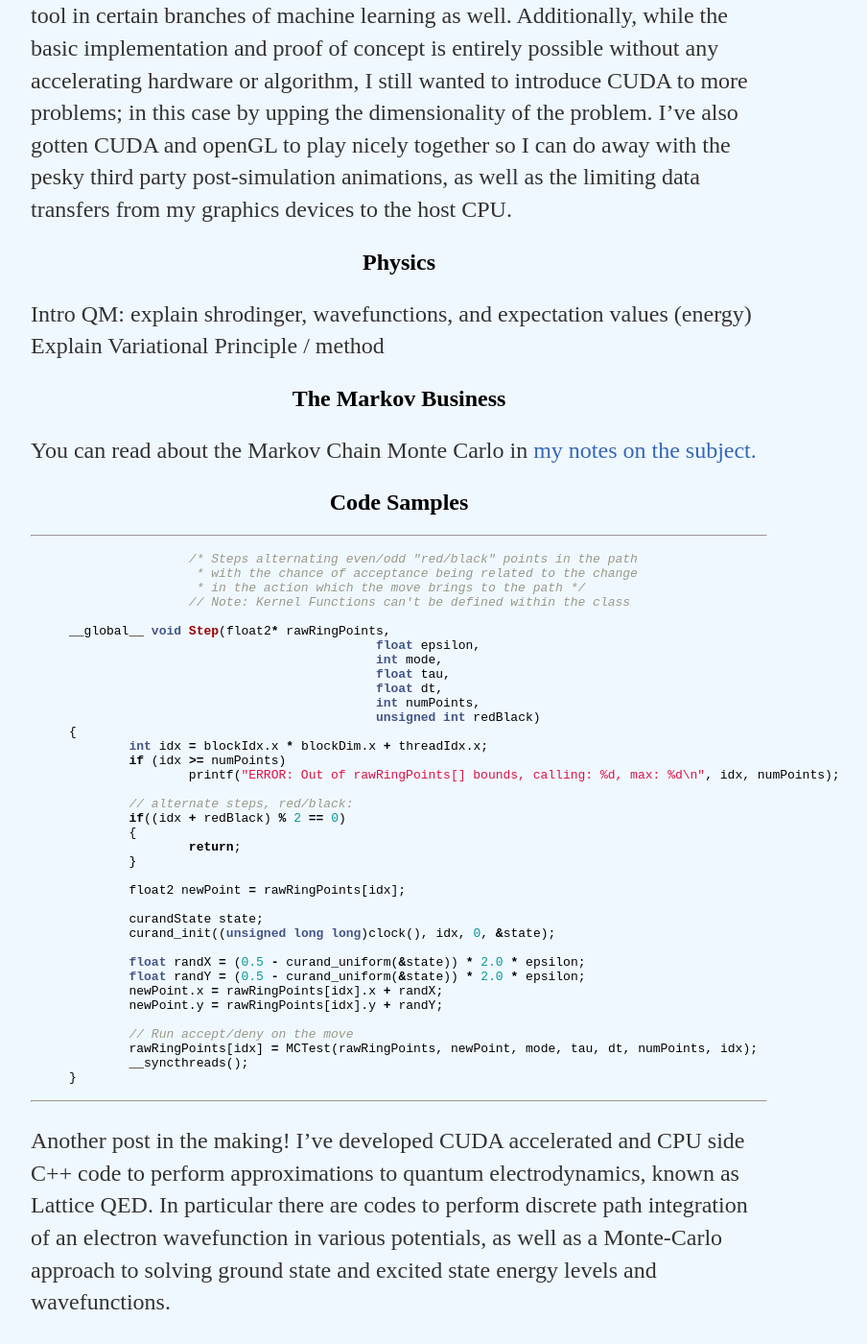
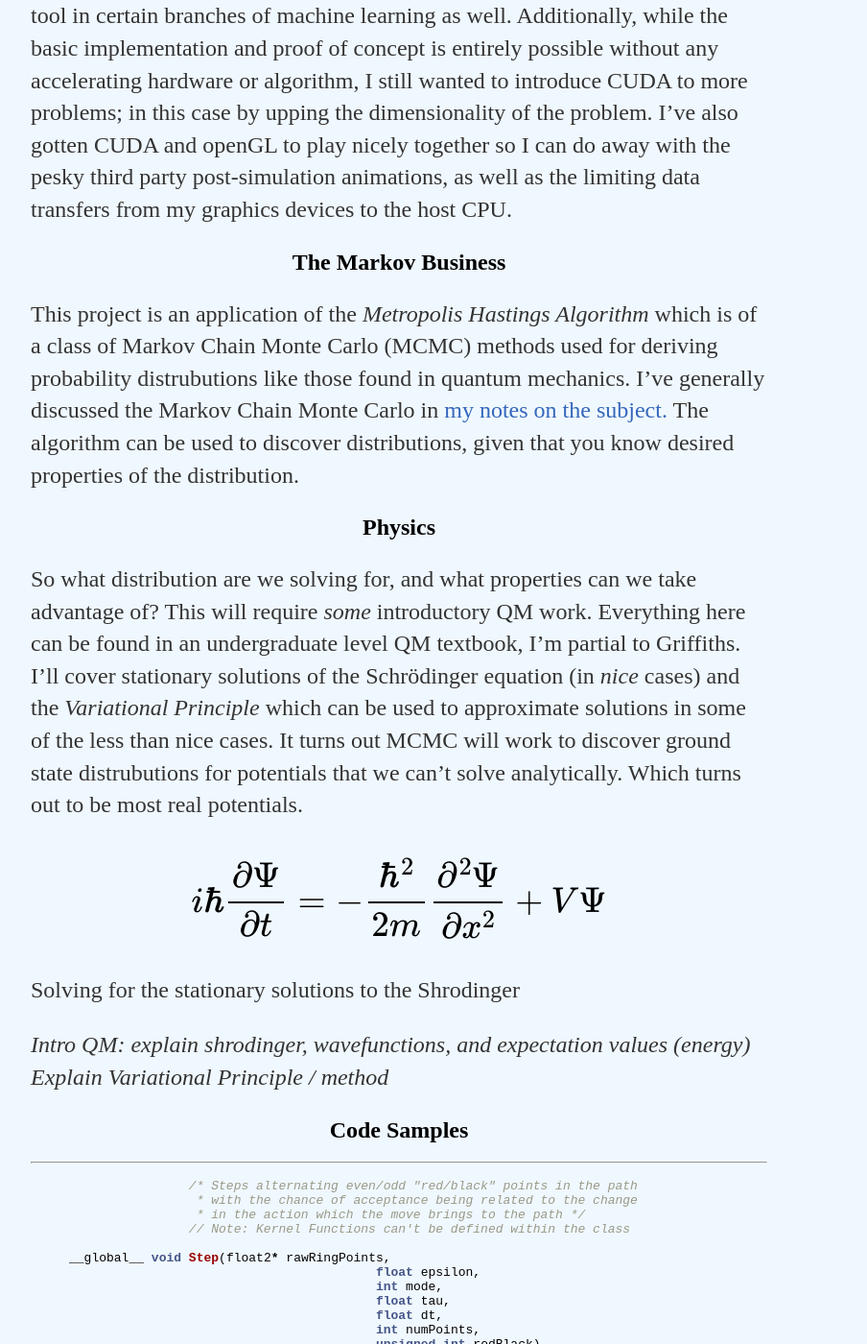
Before and after one commit to Kyle-Lewis/Kyle-Lewis.github.io, a Jekyll site: the page built from _posts/2017-07-19-Variational-Monte-Carlo-in-QM.md, in a window 1280 px wide and 1400 px high, scrolled down 672 px. Shown: the whole window at 96% size, without its empty margins (224-1128 px from the left). Built offline with Jekyll 4.4.1, drawn with Linux system fonts in a browser that asks for light colours; formulas are drawn with MathJax 3.

Commit message:
script update

```diff
--- a/_posts/2017-07-19-Variational-Monte-Carlo-in-QM.md
+++ b/_posts/2017-07-19-Variational-Monte-Carlo-in-QM.md
@@ -31,14 +31,24 @@ src="https://cdnjs.cloudflare.com/ajax/libs/mathjax/2.7.0/MathJax.js?config=TeX-
 
 I wanted to revisit a quick topic which was presented to me during my undergrad because it turns out so called Markov Chains are in fact a very useful tool in certain branches of machine learning as well. Additionally, while the basic implementation and proof of concept is entirely possible without any accelerating hardware or algorithm, I still wanted to introduce CUDA to more problems; in this case by upping the dimensionality of the problem. I've also gotten CUDA and openGL to play nicely together so I can do away with the pesky third party post-simulation animations, as well as the limiting data transfers from my graphics devices to the host CPU.
 
+<h2 align="center">The Markov Business</h2>
+
+This project is an application of the *Metropolis Hastings Algorithm* which is of a class of Markov Chain Monte Carlo (MCMC) methods used for deriving probability distrubutions like those found in quantum mechanics. I've generally discussed the Markov Chain Monte Carlo in [my notes on the subject.](2017-12-17-Monte-Carlo-Markov-Chains-and-Detail-Balance ) The algorithm can be used to discover distributions, given that you know desired properties of the distribution.
+
 <h2 align="center">Physics</h2>
 
-Intro QM: explain shrodinger, wavefunctions, and expectation values (energy)
-Explain Variational Principle / method
+So what distribution are we solving for, and what properties can we take advantage of? This will require *some* introductory QM work. Everything here can be found in an undergraduate level QM textbook, I'm partial to Griffiths. I'll cover stationary solutions of the Schr&ouml;dinger equation (in *nice* cases) and the *Variational Principle* which can be used to approximate solutions in some of the less than nice cases. It turns out MCMC will work to discover ground state distrubutions for potentials that we can't solve analytically. Which turns out to be most real potentials.
 
-<h2 align="center">The Markov Business</h2>
+<div style="font-size: 150%;">
+	$$
+	i\hbar\frac{\partial \Psi}{\partial t} = -\frac{\hbar^2}{2m}\frac{\partial^2\Psi}{\partial x^2} + V\Psi
+	$$
+</div>
 
-You can read about the Markov Chain Monte Carlo in [my notes on the subject.](2017-12-17-Monte-Carlo-Markov-Chains-and-Detail-Balance )
+Solving for the stationary solutions to the Shrodinger
+
+*Intro QM: explain shrodinger, wavefunctions, and expectation values (energy)
+Explain Variational Principle / method*
 
 <h2 align="center">Code Samples</h2>
 
```
